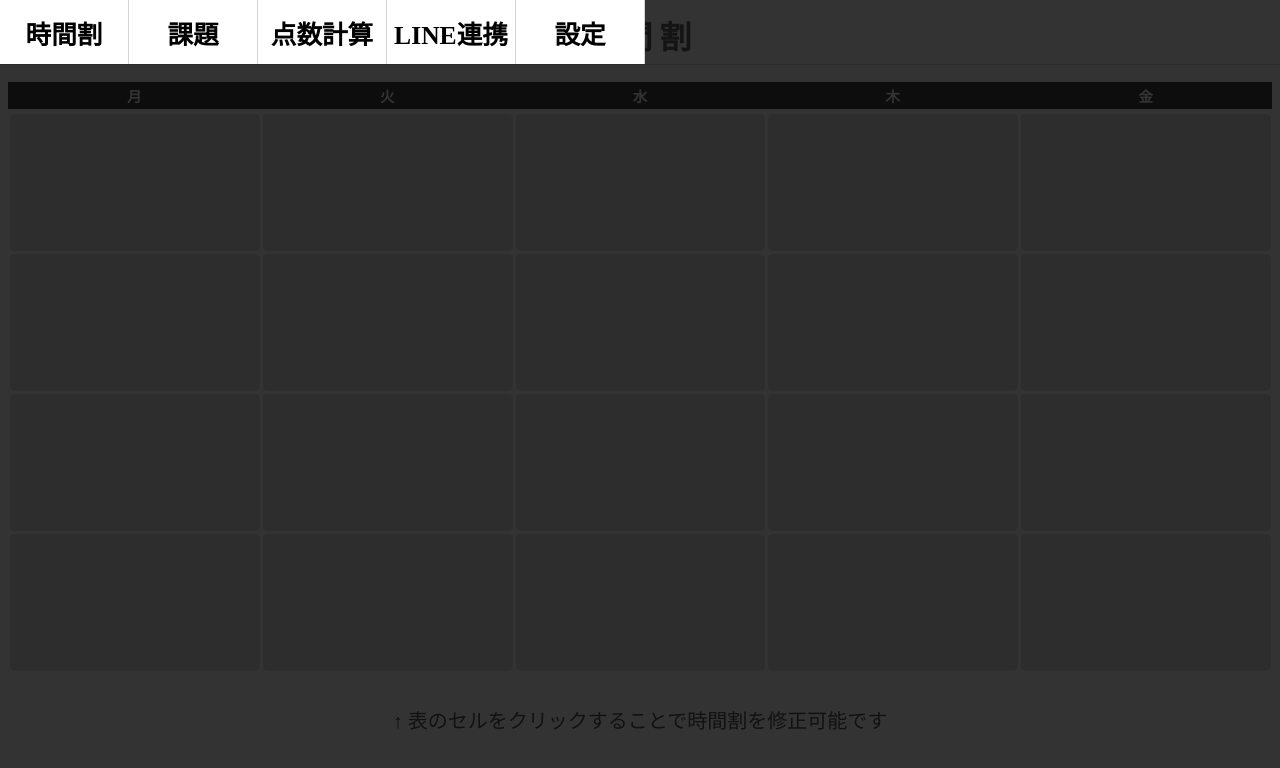
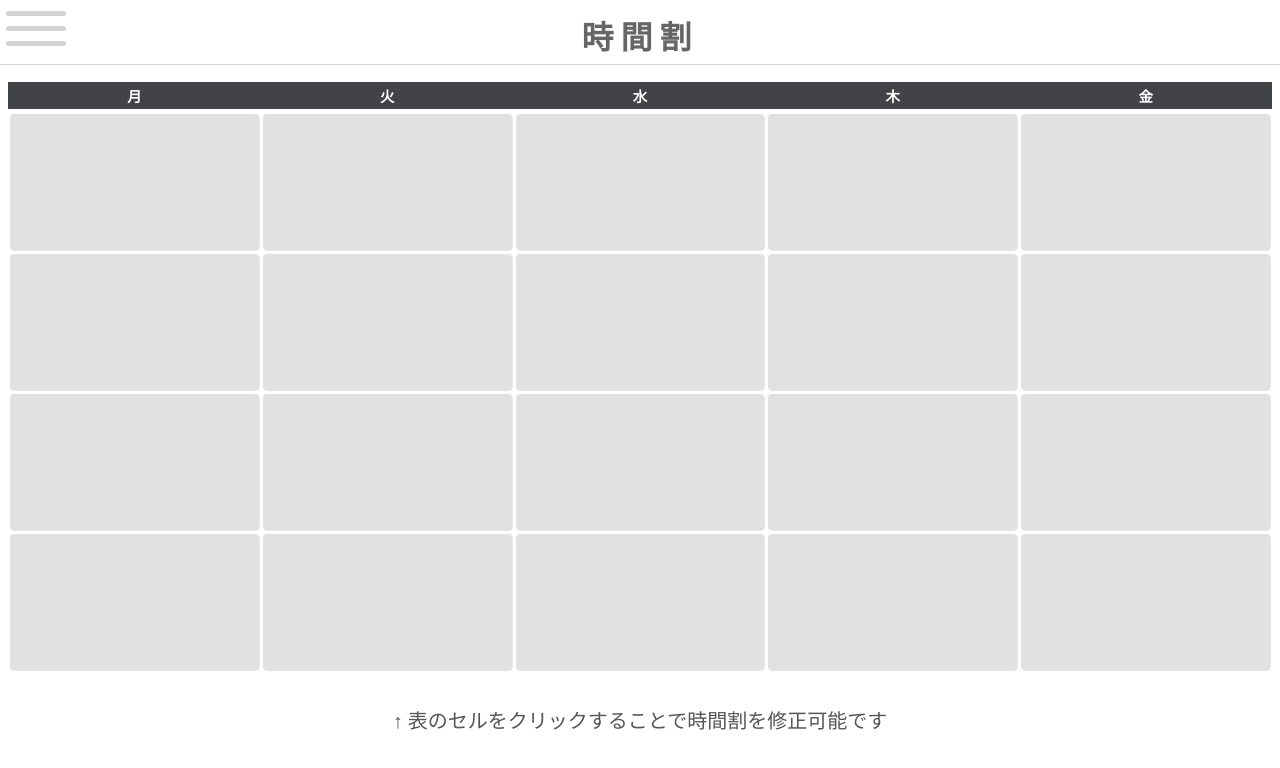
Before and after one commit to kai02221514/Kit-Catch, a Next.js app: page /table in a window 1280 px wide. Shown: the top 768 px of the page. Built offline with nearby package versions, Linux system fonts and the light colour scheme.

Commit message:
メニューボタンの開閉を実装

```diff
--- a/components/MenuButton/MenuButton.tsx
+++ b/components/MenuButton/MenuButton.tsx
@@ -1,6 +1,8 @@
+import { useState } from 'react';
 import styled from 'styled-components';
 
-const BlackBack = styled.div`
+const BlackBack = styled.div<{ open: boolean }>`
+  display: ${({ open }) => (open ? 'block' : 'none')};
   position: absolute;
   left: 0;
   top: 0;
@@ -11,9 +13,10 @@ const BlackBack = styled.div`
   z-index: 2;
 `;
 
-const MenuButtonContainer = styled.div`
+const MenuButtonContainer = styled.div<{ open: boolean }>`
   position: absolute;
-    left: 0;
+  left: ${({ open }) => (open ? '0' : '-100vw')};
+  transition: left 0.8s;
   top: 0;
   z-index: 3;
 `;
@@ -21,6 +24,7 @@ const MenuButtonContainer = styled.div`
 const MenuButtonItem = styled.div`
   &:hover {
     background-color: #abcbf3;
+    cursor: pointer;
   }
   transition: background-color 1s;
   background-color: white;
@@ -36,16 +40,50 @@ const MenuButtonItem = styled.div`
   border-right: solid lightgray 0.5px;
 `;
 
+const OpenButton = styled.div<{ open: boolean }>`
+  position: fixed;
+  top: 0;
+  left: ${({ open }) => (open ? '48vw' : '0')};
+  transition: left 0.9s;
+  height: 54px;
+  z-index: 3;
+  padding: 6px;
+  overflow: hidden;
+`;
+
+const Bar = styled.div<{ open: boolean }>`
+  transform: rotate(${({ open }) => (open ? '90deg' : '0')});
+  transition: transform 2s;
+  border-top: solid lightgray ${({ open }) => (open ? '25px' : '5px')};
+  border-radius: 5px;
+  margin-top: 10px;
+  padding-left: 60px;
+  &:first-of-type {
+    margin-top: 5px;
+  }
+`;
+
 export function MenuButton() {
-    const menu: string[] = ["時間割", "課題", "点数計算", "LINE連携", "設定"]
+  const items: string[] = ['時間割', '課題', '点数計算', 'LINE連携', '設定'];
+  const [menu, setOpen] = useState<boolean>(false);
+  const open = () => {
+    if (menu) setOpen(false);
+    else setOpen(true);
+  };
   return (
     <>
-        <BlackBack />
-        <MenuButtonContainer>
-        {menu.map((key) =>
+      <OpenButton open={menu} onClick={open}>
+        <Bar open={menu}></Bar>
+        <Bar open={menu}></Bar>
+        <Bar open={menu}></Bar>
+      </OpenButton>
+      <BlackBack open={menu} />
+      <MenuButtonContainer open={menu}>
+        {items.map((key) => (
+          // eslint-disable-next-line react/jsx-key
           <MenuButtonItem>{key}</MenuButtonItem>
-        )}
+        ))}
       </MenuButtonContainer>
     </>
-    )
+  );
 }
--- a/components/MenuButton/index.ts
+++ b/components/MenuButton/index.ts
@@ -1 +1 @@
-export { MenuButton } from "./MenuButton";
+export { MenuButton } from './MenuButton';
```
Lines whose indentation alone changed are shown as unchanged.
